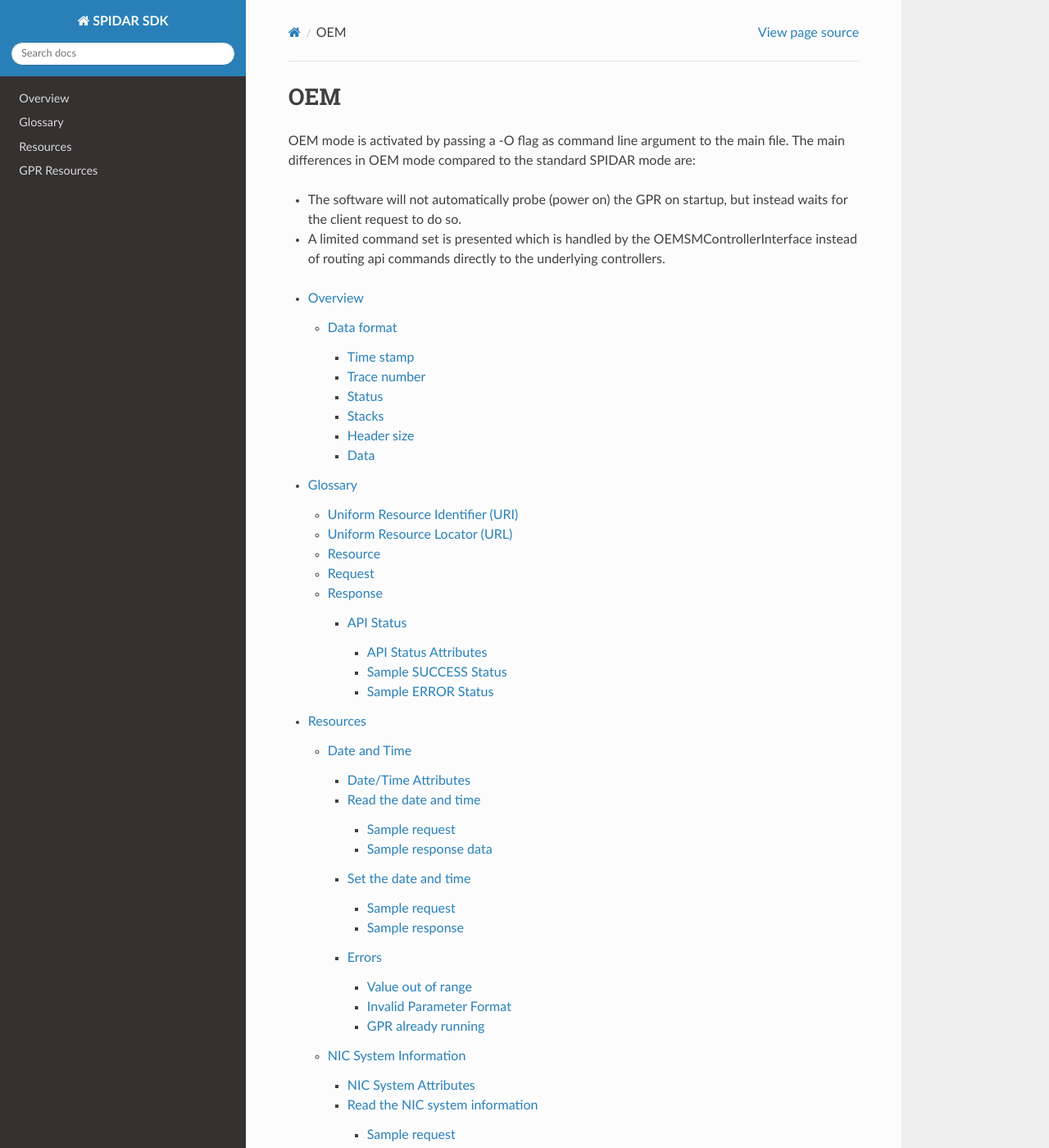
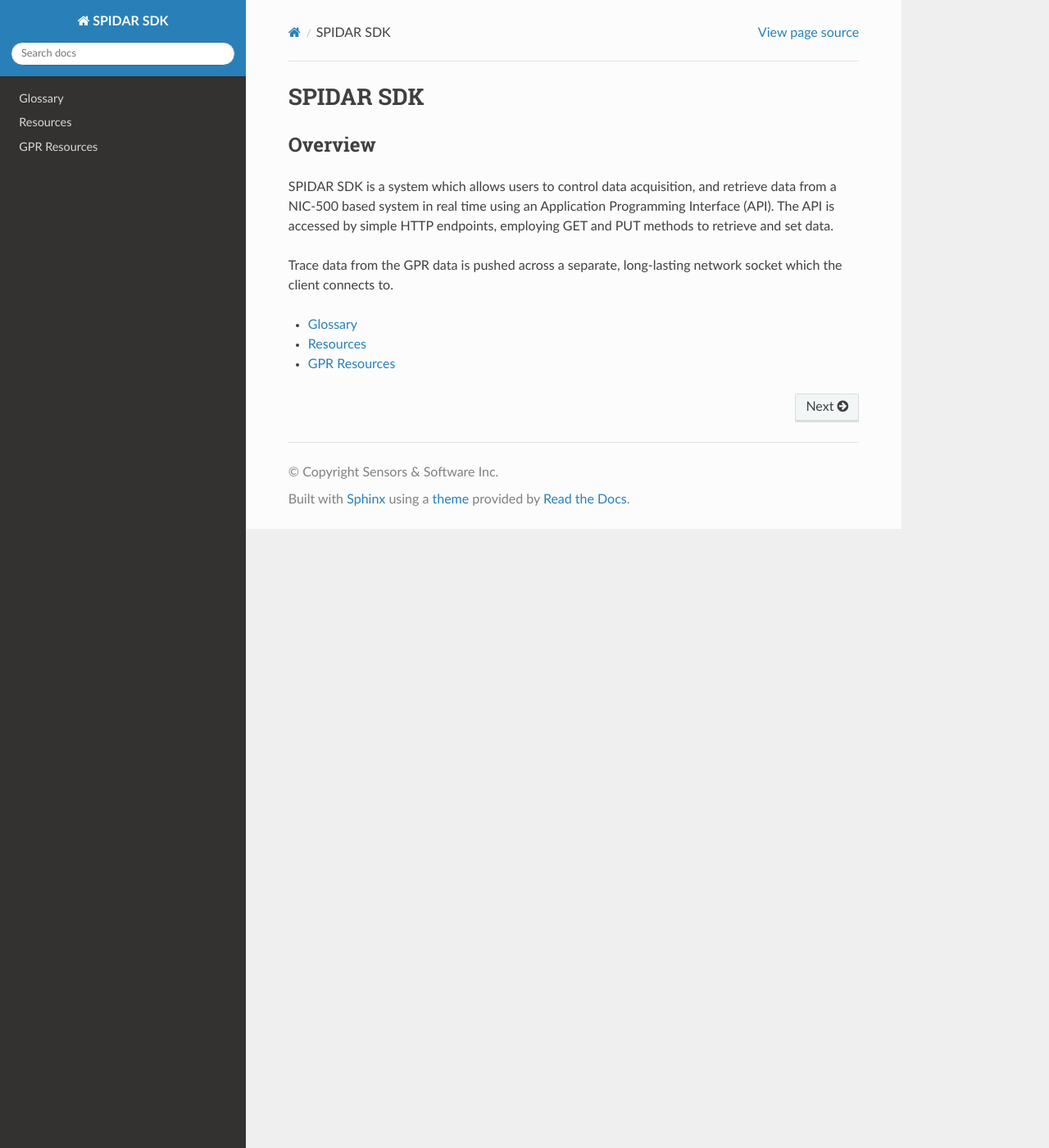
Before and after one commit to SensoftInc/spidar-sdk, a Sphinx documentation site: the page built from docs/index.rst, in a window 1280 px wide and 1400 px high. Shown: the whole window at 82% size. Built offline with Sphinx 7.4.7 and the Read the Docs theme 2.0.0, drawn with Linux system fonts in a browser that asks for light colours; some of the changed text lies outside the part shown.

Commit message:
Refactor main page to include overview section and TOC for the remainder of the doc.

```diff
--- a/docs/index.rst
+++ b/docs/index.rst
@@ -1,17 +1,21 @@
-###
-OEM
-###
+##########
+SPIDAR SDK
+##########
 
-OEM mode is activated by passing a -O flag as command line argument to the main file. The main differences in OEM mode
-compared to the standard SPIDAR mode are:
+********
+Overview
+********
 
-* The software will not automatically probe (power on) the GPR on startup, but instead waits for the client request to do so.
+SPIDAR SDK is a system which allows users to control data acquisition, and retrieve data from a NIC-500 based system
+in real time using an Application Programming Interface (API). The API is accessed by simple HTTP endpoints,
+employing GET and PUT methods to retrieve and set data.
 
-* A limited command set is presented which is handled by the OEMSMControllerInterface instead of routing api commands directly to the underlying controllers.
+Trace data from the GPR data is pushed across a separate, long-lasting network socket which the client connects to.
+
 
 .. toctree::
+   :maxdepth: 1
 
-   overview
    glossary
    nic
    gpr
```
